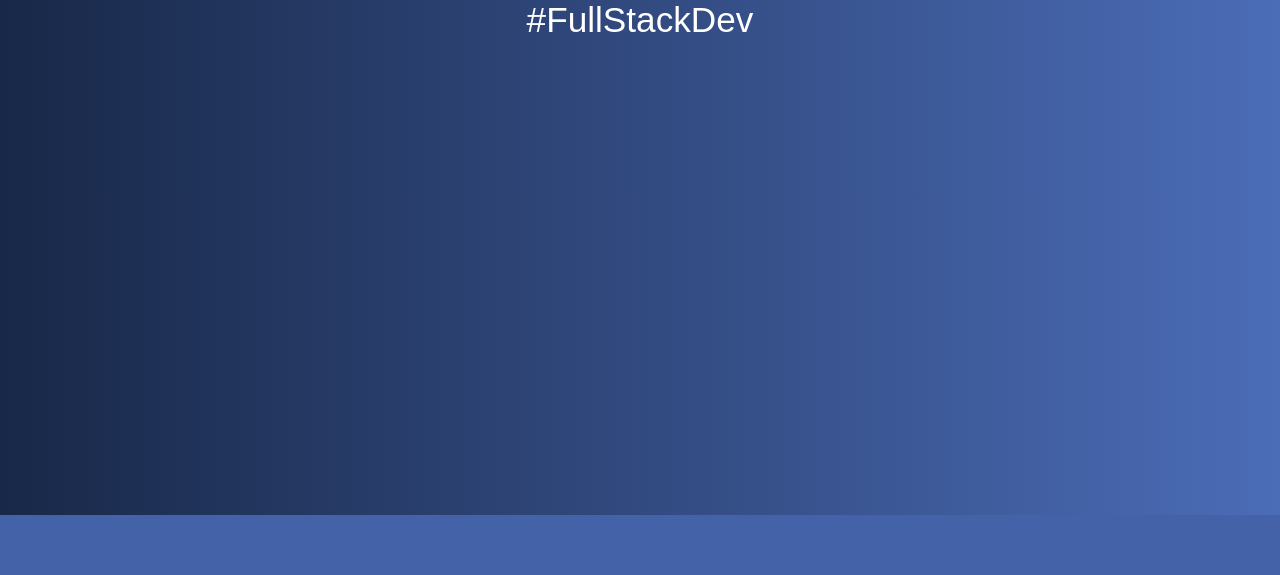
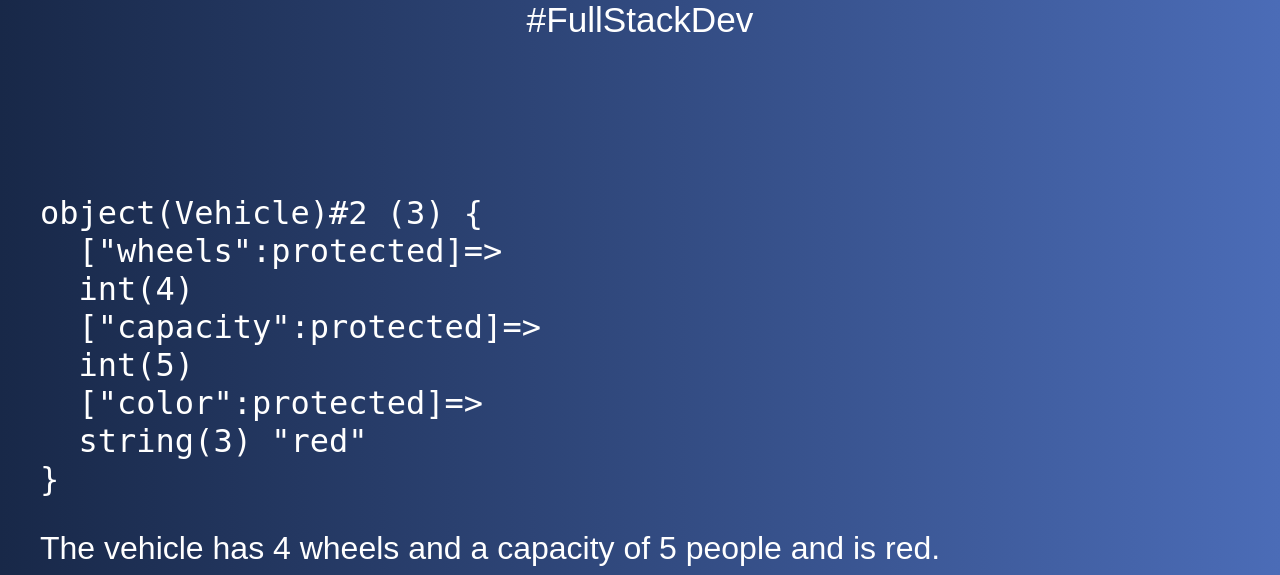
Before and after one commit to LeonardoC1302/PHP-OOP, a PHP site: page /07.php in a window 1280 px wide. Shown: the part 285-860 px from the top of the page. Before the commit the page ends 800 px from the top, so only its background shows below. Run offline with PHP 8.4, Linux system fonts and the light colour scheme.

Commit message:
Polymorphism

```diff
--- a/07.php
+++ b/07.php
@@ -1,4 +1,33 @@
 <?php include 'includes/header.php';
 
+interface TransportInterface {
+    public function getInfo() : string;
+    public function getWheels() : int;
+}
+class Transport implements TransportInterface{
+    public function __construct(protected int $wheels, protected int $capacity){
+    }
+    public function getInfo() : string {
+        return "The transport has " . $this->wheels . " wheels and a capacity of " . $this->capacity . " people.";
+    }
+    public function getWheels() : int {
+        return $this->wheels;
+    }
+}
+
+// Polymorphism
+class Vehicle extends Transport implements TransportInterface{
+    public function __construct(protected int $wheels, protected int $capacity, protected string $color){
+    }
+    public function getInfo() : string {
+        return "The vehicle has " . $this->wheels . " wheels and a capacity of " . $this->capacity . " people and is " . $this->color . ".";
+    }
+}
+
+echo "<pre>";
+var_dump($vehicle = new Vehicle(4, 5, 'red'));
+echo "</pre>";
+
+echo $vehicle->getInfo();
 
 include 'includes/footer.php';
```
